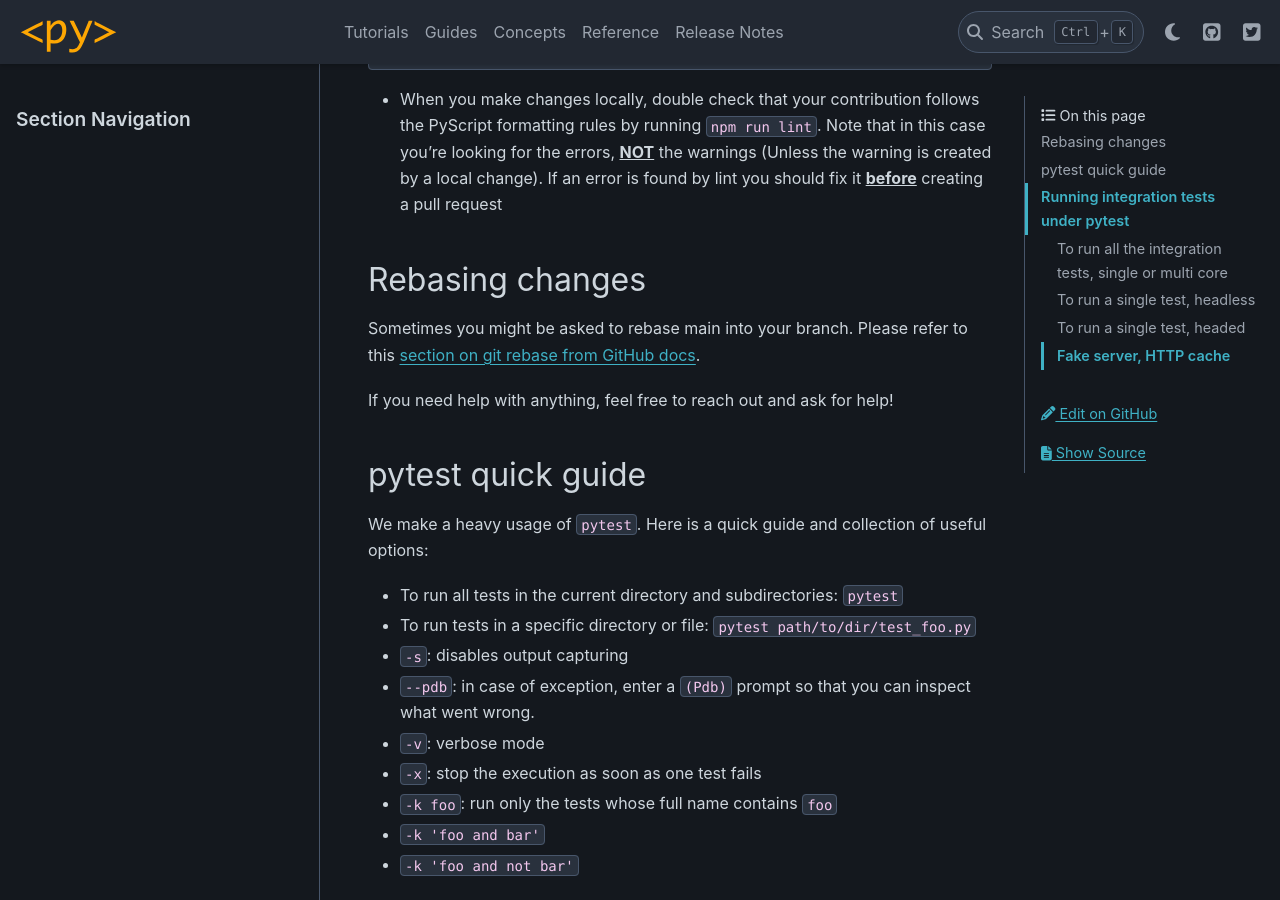
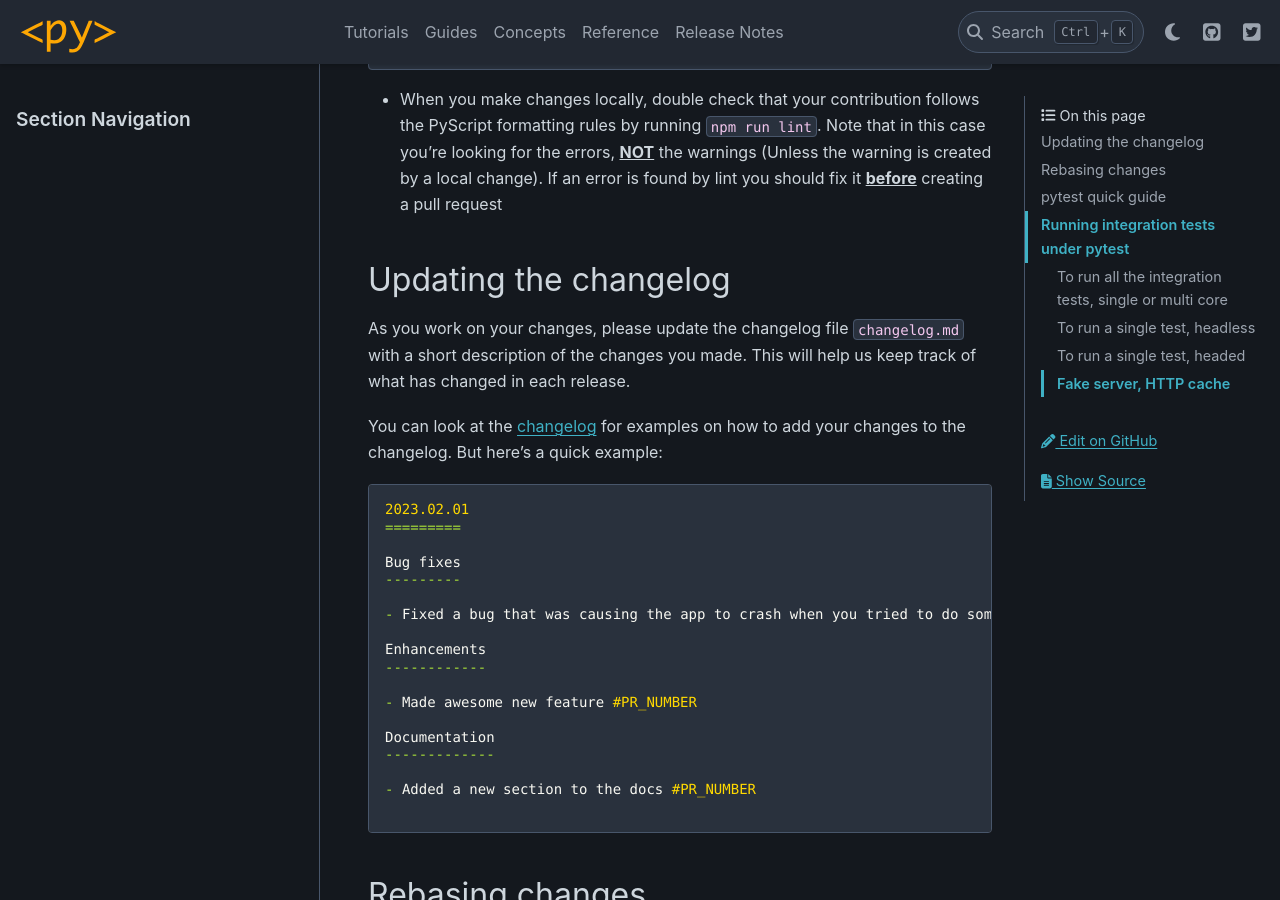
Before and after one commit to pyscript/pyscript, a Sphinx documentation site: the page built from docs/development/developing.md, in a window 1280 px wide and 900 px high, scrolled down 1242 px. Built offline with Sphinx 7.4.7 and the PyData theme 0.15.4, drawn with Linux system fonts in a browser that asks for light colours.

Commit message:
Add mention to update changelog

````diff
--- a/docs/development/developing.md
+++ b/docs/development/developing.md
@@ -45,6 +45,33 @@ make tests
 ```
 
 * When you make changes locally, double check that your contribution follows the PyScript formatting rules by running `npm run lint`. Note that in this case you're looking for the errors, <u>**NOT**</u> the warnings (Unless the warning is created by a local change). If an error is found by lint you should fix it <u>**before**</u> creating a pull request
+
+## Updating the changelog
+
+As you work on your changes, please update the changelog file `changelog.md` with a short description of the changes you made. This will help us keep track of what has changed in each release.
+
+You can look at the [changelog](../changelog.md) for examples on how to add your changes to the changelog. But here's a quick example:
+
+```
+2023.02.01
+=========
+
+Bug fixes
+---------
+
+- Fixed a bug that was causing the app to crash when you tried to do something #PR_NUMBER
+
+Enhancements
+------------
+
+- Made awesome new feature #PR_NUMBER
+
+Documentation
+-------------
+
+- Added a new section to the docs #PR_NUMBER
+
+```
 
 
 ## Rebasing changes
````
Also changed, not shown: CONTRIBUTING.md (+1 -1 lines).
